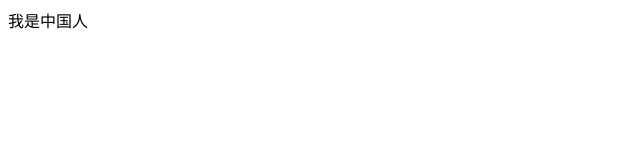
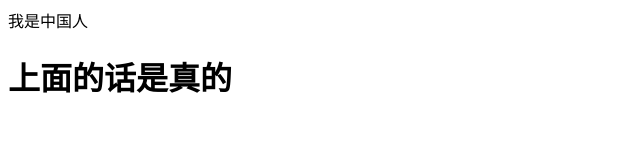
Before and after one commit to xulinli123/test1, a plain HTML site: page index.html in a window 1280 px wide. Shown: the whole page, without its empty margins (0-640 px from the left). Drawn offline with Linux system fonts and the light colour scheme.

Commit message:
我添加了一行

```diff
--- a/index.html
+++ b/index.html
@@ -7,5 +7,6 @@
 </head>
 <body>
     <div>我是中国人</div>
+    <h1>上面的话是真的</h1>
 </body>
 </html>
```
